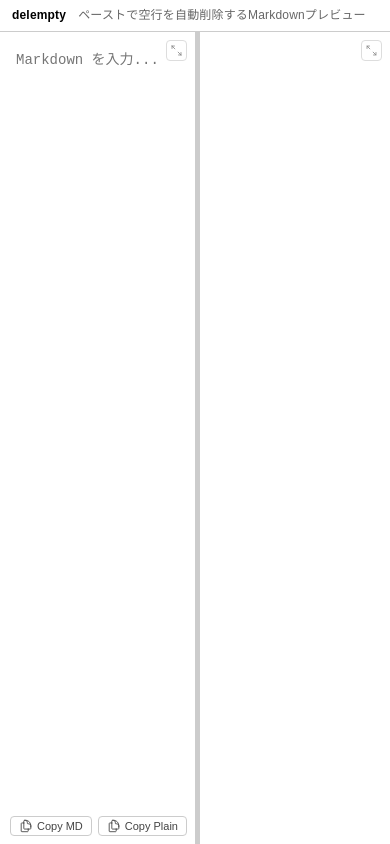
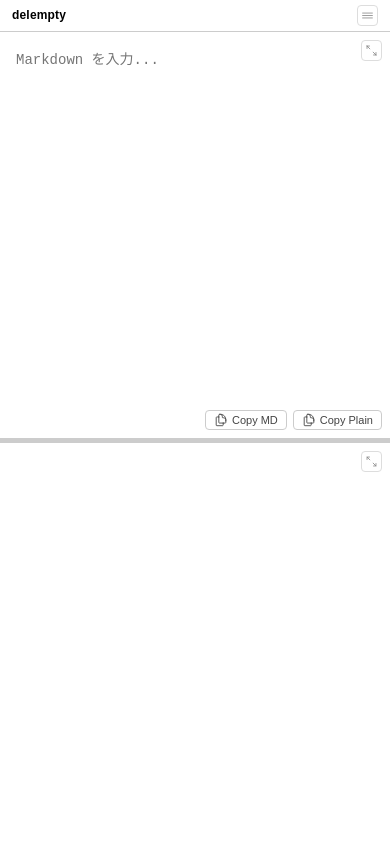
Before and after one commit to Ubik0914/delempty, a React (Vite) app: page / in a window 390 px wide. Built offline with nearby package versions, Linux system fonts and the light colour scheme.

Commit message:
Add vertical layout for SP with touch drag support and layout toggle
https://claude.ai/code/session_01YaG3iA3nfrEVRZKe4Jvu3k

```diff
--- a/src/App.jsx
+++ b/src/App.jsx
@@ -9,9 +9,18 @@ const CopyIcon = () => (
 
 const ExpandIcon = ({ dir }) => (
   <svg viewBox="0 0 24 24" fill="none" stroke="currentColor" strokeWidth="1.5" width="13" height="13">
-    {dir === 'left'
+    {dir === 'left' || dir === 'up'
       ? <path strokeLinecap="round" strokeLinejoin="round" d="M3.75 3.75v4.5m0-4.5h4.5m-4.5 0L9 9m11.25 11.25v-4.5m0 4.5h-4.5m4.5 0L15 15" />
       : <path strokeLinecap="round" strokeLinejoin="round" d="M9 9 3.75 3.75m0 4.5v-4.5h4.5M15 15l5.25 5.25m0-4.5v4.5h-4.5" />
+    }
+  </svg>
+)
+
+const LayoutIcon = ({ vertical }) => (
+  <svg viewBox="0 0 24 24" fill="none" stroke="currentColor" strokeWidth="1.5" width="13" height="13">
+    {vertical
+      ? <path strokeLinecap="round" strokeLinejoin="round" d="M3 7.5h18M3 12h18M3 16.5h18" />
+      : <path strokeLinecap="round" strokeLinejoin="round" d="M7.5 3v18M12 3v18M16.5 3v18" />
     }
   </svg>
 )
@@ -19,7 +28,8 @@ const ExpandIcon = ({ dir }) => (
 export default function App() {
   const [text, setText] = useState(() => localStorage.getItem('md') ?? '')
   const [copied, setCopied] = useState(null)
-  const [split, setSplit] = useState(50) // 0=preview only, 100=editor only, else %
+  const [split, setSplit] = useState(50)
+  const [vertical, setVertical] = useState(() => window.innerWidth < 768)
   const previewRef = useRef(null)
   const containerRef = useRef(null)
   const dragging = useRef(false)
@@ -42,9 +52,13 @@ export default function App() {
 
   const onMouseMove = useCallback(e => {
     if (!dragging.current) return
-    const { left, width } = containerRef.current.getBoundingClientRect()
-    setSplit(Math.min(90, Math.max(10, (e.clientX - left) / width * 100)))
-  }, [])
+    const rect = containerRef.current.getBoundingClientRect()
+    if (vertical) {
+      setSplit(Math.min(90, Math.max(10, (e.clientY - rect.top) / rect.height * 100)))
+    } else {
+      setSplit(Math.min(90, Math.max(10, (e.clientX - rect.left) / rect.width * 100)))
+    }
+  }, [vertical])
 
   const onMouseUp = useCallback(() => { dragging.current = false; document.body.style.cursor = '' }, [])
 
@@ -53,6 +67,31 @@ export default function App() {
     window.addEventListener('mouseup', onMouseUp)
     return () => { window.removeEventListener('mousemove', onMouseMove); window.removeEventListener('mouseup', onMouseUp) }
   }, [onMouseMove, onMouseUp])
+
+  // touch support for SP
+  const onTouchMove = useCallback(e => {
+    if (!dragging.current) return
+    e.preventDefault()
+    const rect = containerRef.current.getBoundingClientRect()
+    const touch = e.touches[0]
+    if (vertical) {
+      setSplit(Math.min(90, Math.max(10, (touch.clientY - rect.top) / rect.height * 100)))
+    } else {
+      setSplit(Math.min(90, Math.max(10, (touch.clientX - rect.left) / rect.width * 100)))
+    }
+  }, [vertical])
+
+  const onTouchEnd = useCallback(() => { dragging.current = false }, [])
+
+  useEffect(() => {
+    window.addEventListener('touchmove', onTouchMove, { passive: false })
+    window.addEventListener('touchend', onTouchEnd)
+    return () => { window.removeEventListener('touchmove', onTouchMove); window.removeEventListener('touchend', onTouchEnd) }
+  }, [onTouchMove, onTouchEnd])
+
+  const showFirst = split > 0
+  const showSecond = split < 100
+  const showDivider = split > 0 && split < 100
 
   const copyBtn = (type, label) => (
     <button onClick={() => copy(type)} style={{ display: 'flex', alignItems: 'center', gap: 4, padding: '2px 8px', fontSize: 11, cursor: 'pointer', color: copied === type ? '#16a34a' : '#444', background: 'rgba(255,255,255,0.9)', border: '1px solid #ccc', borderRadius: 4 }}>
@@ -66,19 +105,27 @@ export default function App() {
     </button>
   )
 
-  const showLeft = split > 0
-  const showRight = split < 100
-  const showDivider = split > 0 && split < 100
+  const firstSize = vertical
+    ? { height: showSecond ? `${split}%` : '100%', width: '100%' }
+    : { width: showSecond ? `${split}%` : '100%', height: '100%' }
+
+  const dividerStyle = vertical
+    ? { height: 5, cursor: 'row-resize', background: '#ccc', flexShrink: 0, width: '100%' }
+    : { width: 5, cursor: 'col-resize', background: '#ccc', flexShrink: 0 }
 
   return (
     <div style={{ display: 'flex', flexDirection: 'column', height: '100vh', fontFamily: 'sans-serif' }}>
-      <header style={{ display: 'flex', alignItems: 'center', gap: 12, padding: '4px 12px', borderBottom: '1px solid #ccc', fontSize: 12, color: '#666' }}>
+      <header style={{ display: 'flex', alignItems: 'center', gap: 12, padding: '4px 12px', borderBottom: '1px solid #ccc', fontSize: 12, color: '#666', flexShrink: 0 }}>
         <strong style={{ color: '#000' }}>delempty</strong>
-        <span>ペーストで空行を自動削除するMarkdownプレビュー</span>
+        <span style={{ display: window.innerWidth < 480 ? 'none' : '' }}>ペーストで空行を自動削除するMarkdownプレビュー</span>
+        <div style={{ marginLeft: 'auto' }}>
+          {iconBtn(() => { setVertical(v => !v); setSplit(50) }, <LayoutIcon vertical={vertical} />)}
+        </div>
       </header>
-      <div ref={containerRef} style={{ display: 'flex', flex: 1, overflow: 'hidden' }}>
+
+      <div ref={containerRef} style={{ display: 'flex', flexDirection: vertical ? 'column' : 'row', flex: 1, overflow: 'hidden' }}>
         {/* Editor */}
-        <div style={{ width: showRight ? `${split}%` : '100%', position: 'relative', flexShrink: 0, display: showLeft ? 'block' : 'none' }}>
+        <div style={{ ...firstSize, position: 'relative', flexShrink: 0, display: showFirst ? 'block' : 'none' }}>
           <textarea
             style={{ width: '100%', height: '100%', padding: 16, paddingBottom: 40, fontSize: 14, resize: 'none', border: 'none', outline: 'none', boxSizing: 'border-box' }}
             value={text} onChange={e => setText(e.target.value)} onPaste={handlePaste}
@@ -95,14 +142,15 @@ export default function App() {
         {/* Divider */}
         {showDivider && (
           <div
-            onMouseDown={() => { dragging.current = true; document.body.style.cursor = 'col-resize' }}
+            style={dividerStyle}
+            onMouseDown={() => { dragging.current = true; document.body.style.cursor = vertical ? 'row-resize' : 'col-resize' }}
+            onTouchStart={() => { dragging.current = true }}
             onDoubleClick={() => setSplit(50)}
-            style={{ width: 5, cursor: 'col-resize', background: '#ccc', flexShrink: 0 }}
           />
         )}
 
         {/* Preview */}
-        <div style={{ position: 'relative', flex: 1, overflow: 'hidden', display: showRight ? 'block' : 'none' }}>
+        <div style={{ position: 'relative', flex: 1, overflow: 'hidden', display: showSecond ? 'block' : 'none' }}>
           <div ref={previewRef} style={{ height: '100%', padding: 16, overflow: 'auto', boxSizing: 'border-box' }}
             dangerouslySetInnerHTML={{ __html: marked(text) }} />
           <div style={{ position: 'absolute', top: 8, right: 8 }}>
```
